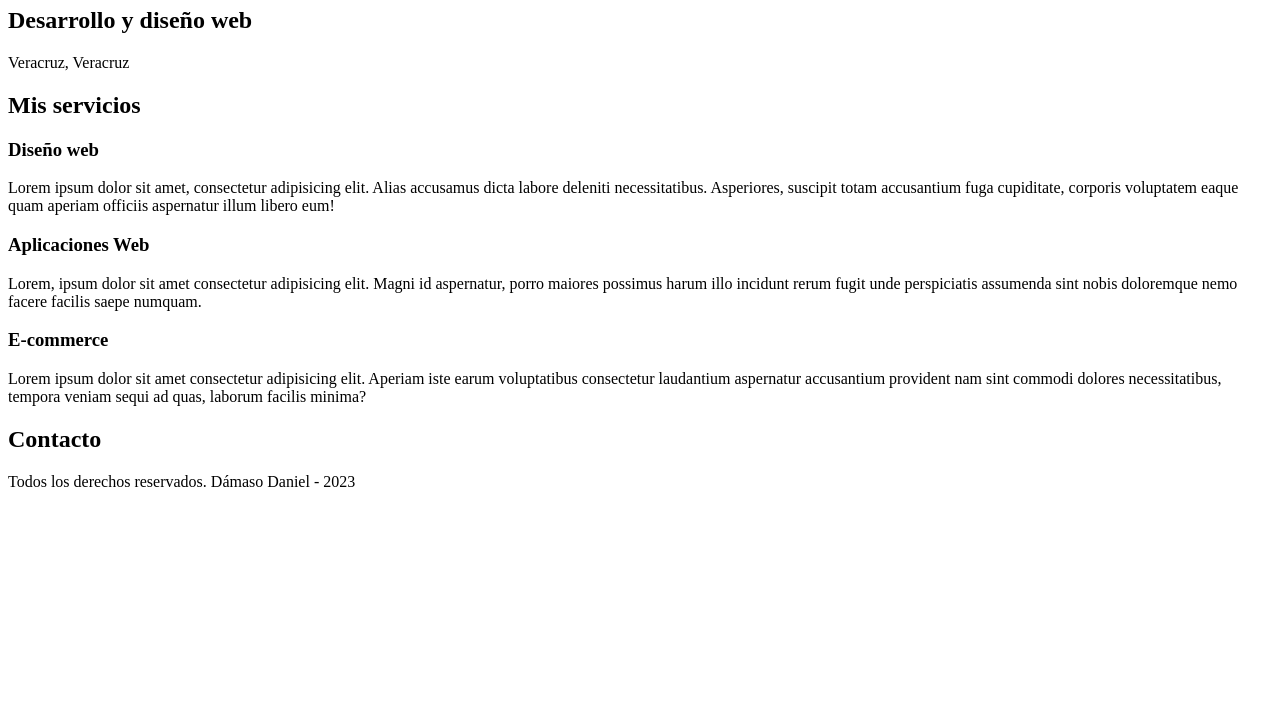
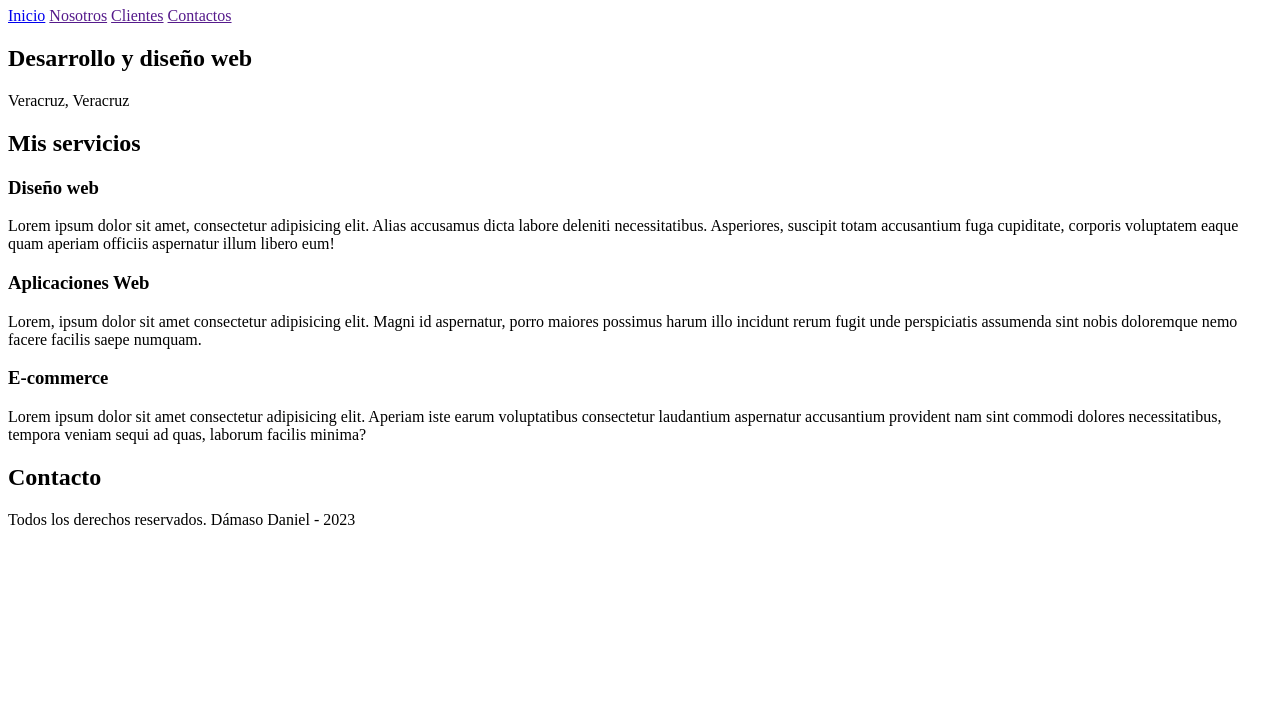
Before and after one commit to danielt8a/sitioFreelance, a plain HTML site: page index.html in a window 1280 px wide. Shown: the part 73-800 px from the top of the page. Drawn offline with Linux system fonts and the light colour scheme.

Commit message:
Se añade el menú de navegación.

```diff
--- a/index.html
+++ b/index.html
@@ -10,6 +10,12 @@
         <header>
             <h1>Dámaso Daniel - Freelance</h1>
         </header>
+        <nav>
+            <a href="#">Inicio</a>
+            <a href="">Nosotros</a>
+            <a href="">Clientes</a>
+            <a href="">Contactos</a>
+        </nav>
         <section>
             <h2>Desarrollo y diseño web</h2>
             <p>Veracruz, Veracruz</p>
```
